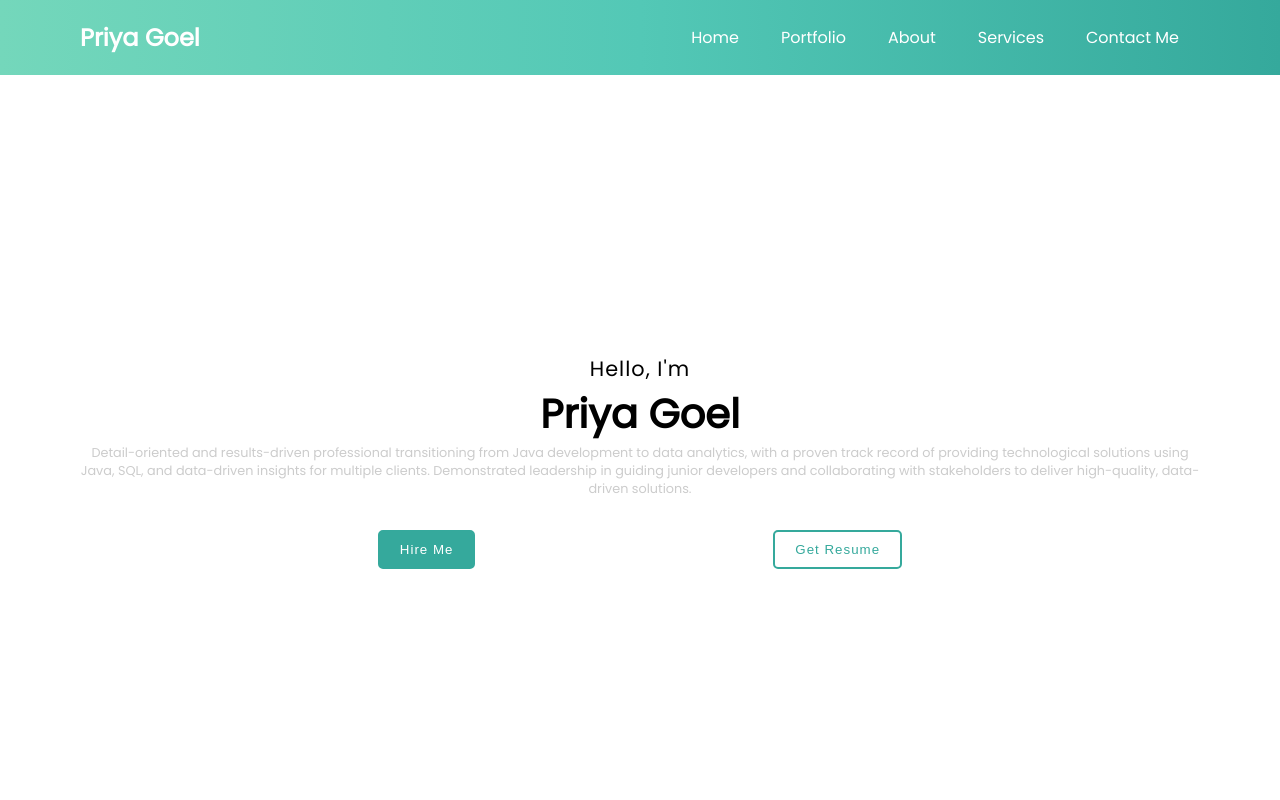
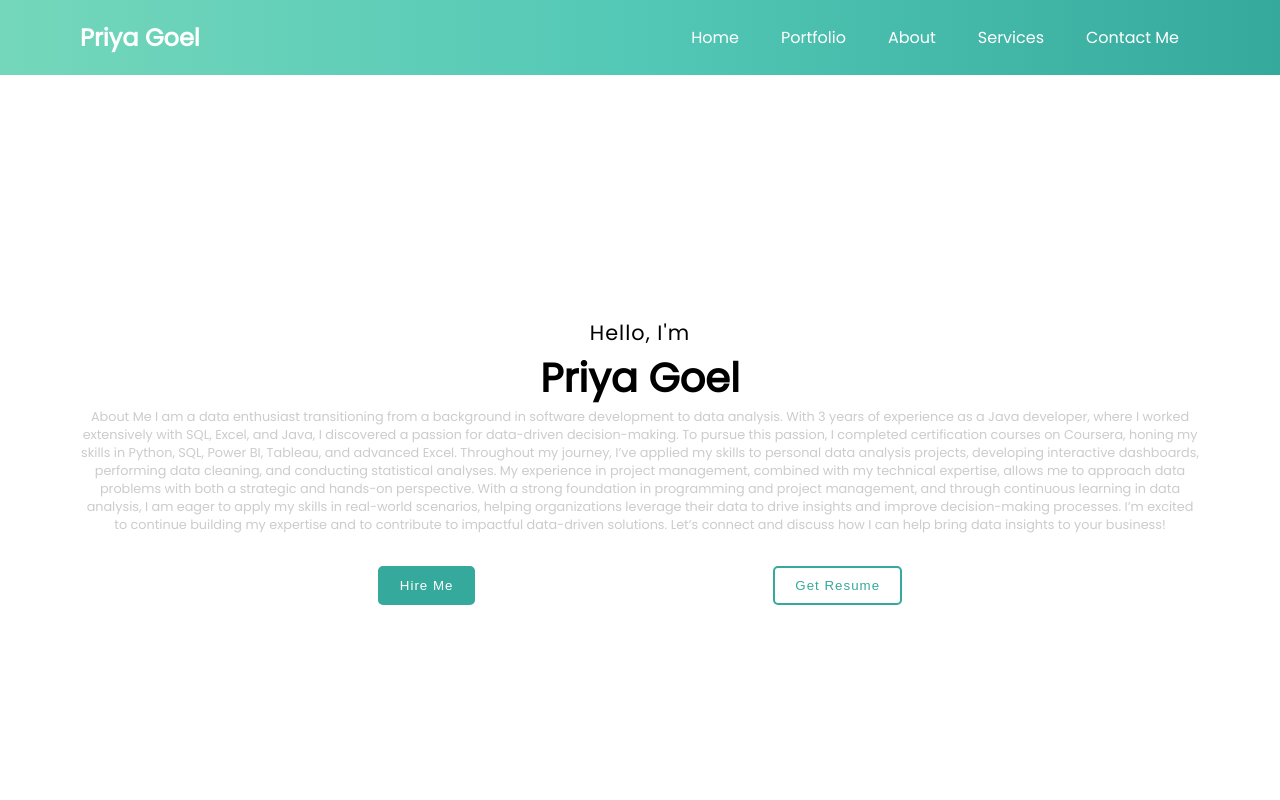
Before and after one commit to priyagoel47/priyagoel.github.io, a plain HTML site: page index.html in a window 1280 px wide. Shown: the top 800 px of the page. Drawn offline with Linux system fonts and the light colour scheme.

Commit message:
Update index.html

```diff
--- a/index.html
+++ b/index.html
@@ -68,7 +68,16 @@
                 <h3 class="greet-heading">Hello, I'm</h3>
                 <h1 class="my-heading">Priya Goel</h1>
                 <h4 class="sub-heading">
-                    Detail-oriented and results-driven professional transitioning from Java development to data analytics, with a proven track record of providing technological solutions using Java, SQL, and data-driven insights for multiple clients. Demonstrated leadership in guiding junior developers and collaborating with stakeholders to deliver high-quality, data-driven solutions.
+
+About Me
+
+I am a data enthusiast transitioning from a background in software development to data analysis. With 3 years of experience as a Java developer, where I worked extensively with SQL, Excel, and Java, I discovered a passion for data-driven decision-making. To pursue this passion, I completed certification courses on Coursera, honing my skills in Python, SQL, Power BI, Tableau, and advanced Excel.
+
+Throughout my journey, I’ve applied my skills to personal data analysis projects, developing interactive dashboards, performing data cleaning, and conducting statistical analyses. My experience in project management, combined with my technical expertise, allows me to approach data problems with both a strategic and hands-on perspective.
+
+With a strong foundation in programming and project management, and through continuous learning in data analysis, I am eager to apply my skills in real-world scenarios, helping organizations leverage their data to drive insights and improve decision-making processes.
+
+I’m excited to continue building my expertise and to contribute to impactful data-driven solutions. Let’s connect and discuss how I can help bring data insights to your business!
                 </h4>
             </div>
             <div class="intro-buttons">
```
